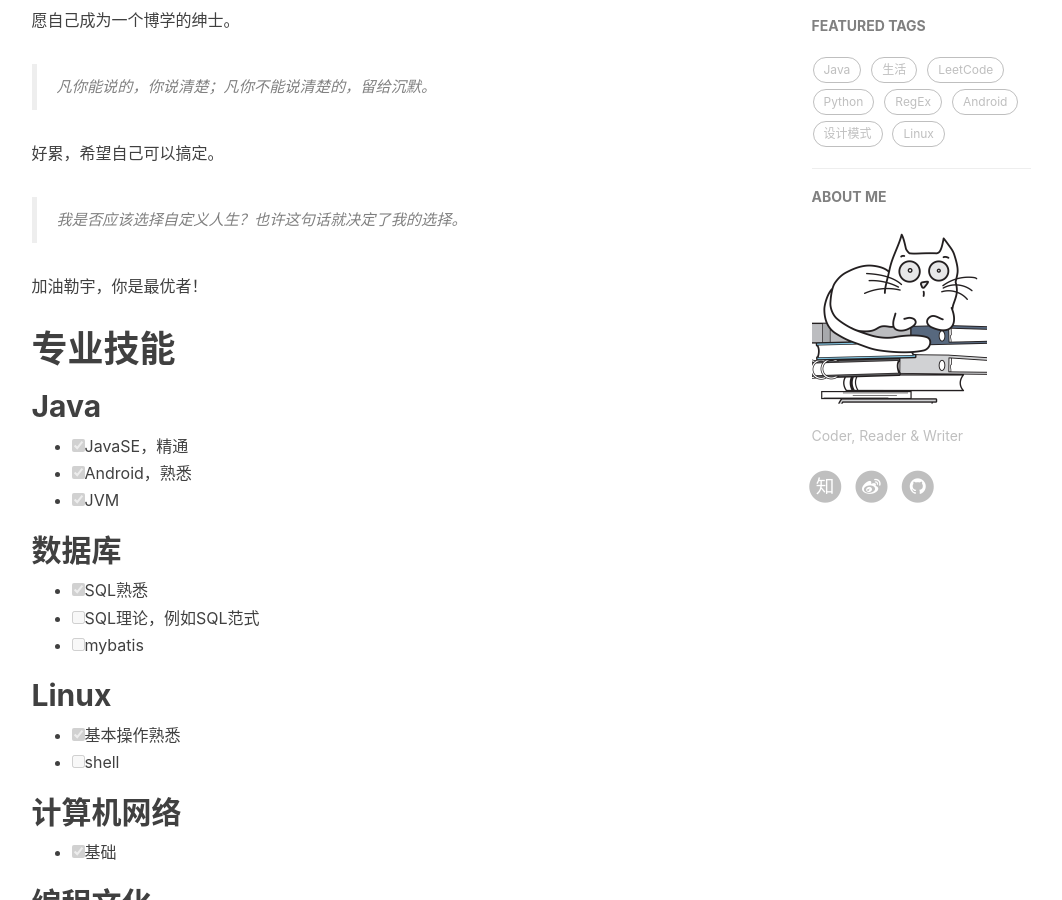
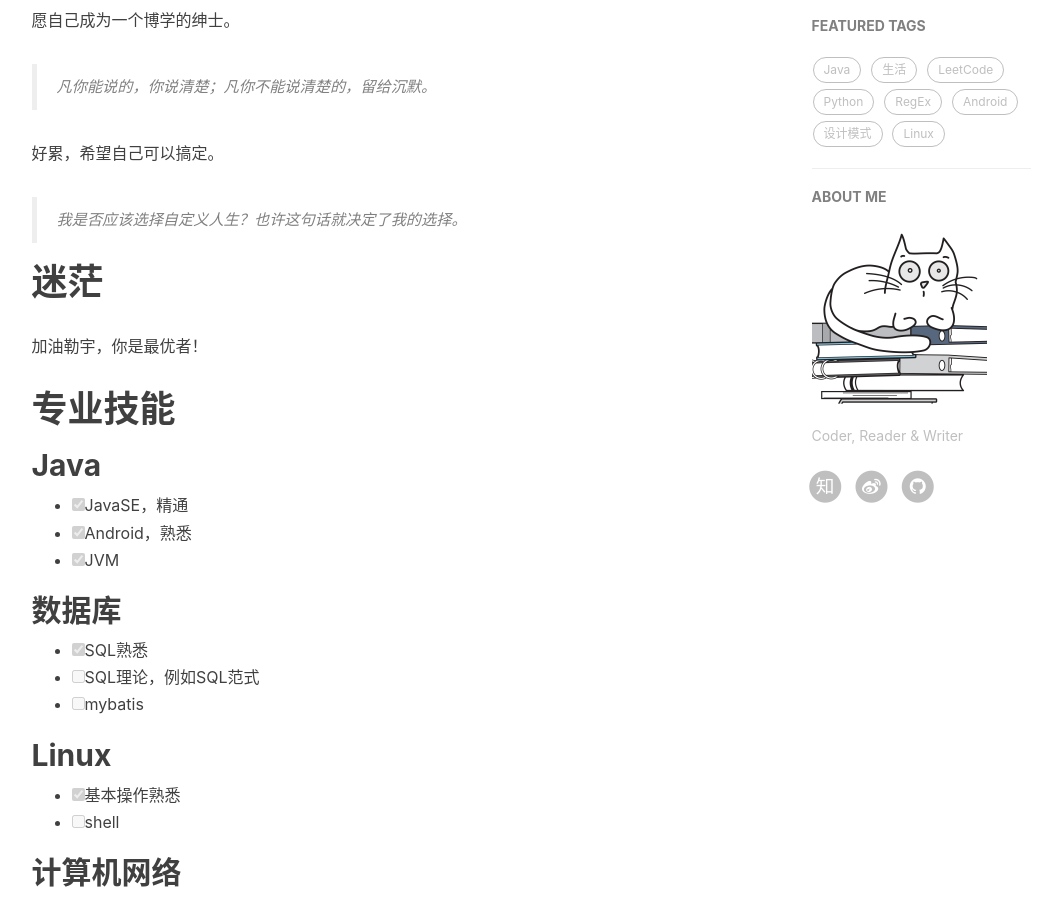
Before and after one commit to fxleyu/fxleyu.github.io, a Jekyll site: the page built from about.md, in a window 1280 px wide and 900 px high, scrolled down 441 px. Shown: the whole window, without its empty margins (136-1198 px from the left). Built offline with Jekyll 4.4.1, drawn with Linux system fonts in a browser that asks for light colours; nearby versions of some CDN libraries; comment, search, counter and statistics services are not loaded.

Commit message:
UPDATE about.md

```diff
--- a/about.md
+++ b/about.md
@@ -9,6 +9,8 @@ title: About
 
 好累，希望自己可以搞定。
 > 我是否应该选择自定义人生？也许这句话就决定了我的选择。
+
+# 迷茫
 
 加油勒宇，你是最优者！
 
```
